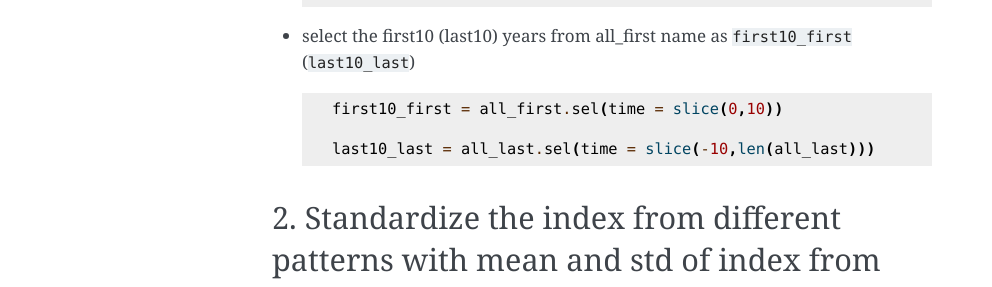
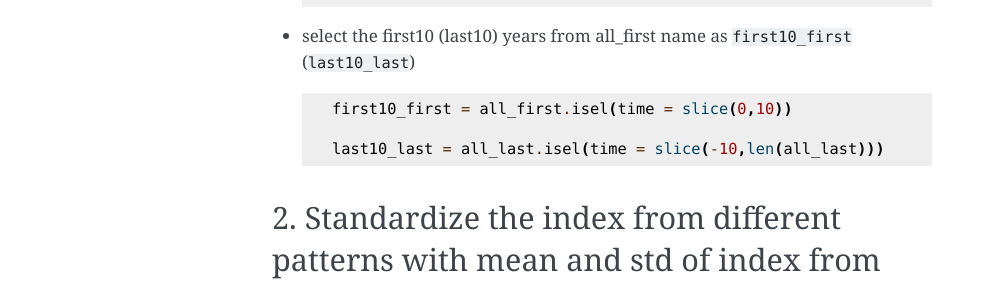
Before and after one commit to liuquan18/Teleconnection, a Sphinx documentation site: the page built from docs/source/Analysis_process.md, in a window 1280 px wide. Shown: the part 885-1172 px from the top of the page, without its empty margins (148-1140 px from the left). Built offline with Sphinx 7.4.7, drawn with Linux system fonts in a browser that asks for light colours.

Commit message:
add some

````diff
--- a/docs/source/Analysis_process.md
+++ b/docs/source/Analysis_process.md
@@ -24,9 +24,9 @@ note that here the index of first10 years and last10 years are generated from di
 - select the first10 (last10) years from all_first name as `first10_first ` (`last10_last`)
 
     ```python
-    first10_first = all_first.sel(time = slice(0,10))
+    first10_first = all_first.isel(time = slice(0,10))
 
-    last10_last = all_last.sel(time = slice(-10,len(all_last)))
+    last10_last = all_last.isel(time = slice(-10,len(all_last)))
     ```
 
 
````
